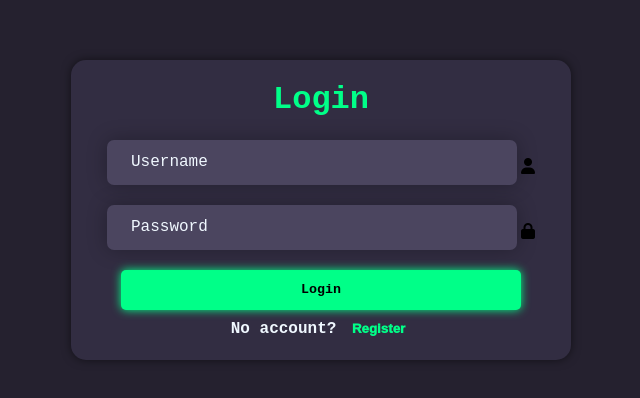
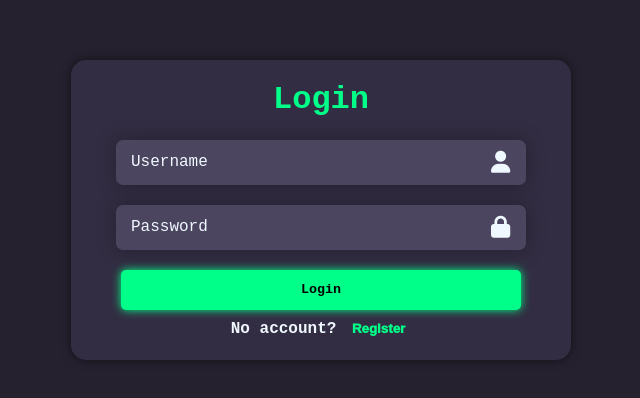
Before and after one commit to liucefer3/login-and-register-form, a plain HTML site: page index.html in a window 1280 px wide. Shown: the part 190-588 px from the top of the page, without its empty margins (319-959 px from the left). Drawn offline with Linux system fonts and the light colour scheme.

Commit message:
style.css

```diff
--- a/style.css
+++ b/style.css
@@ -104,3 +104,13 @@ body
 {
     color: rgb(6, 226, 123);
 }
+.inputUs i
+{
+    font-size: 22px;
+    position: absolute;
+    left: 420px;
+    top: 50%;
+    transform: translateY(-50%);
+    color: aliceblue;
+    pointer-events: none;
+}
```
